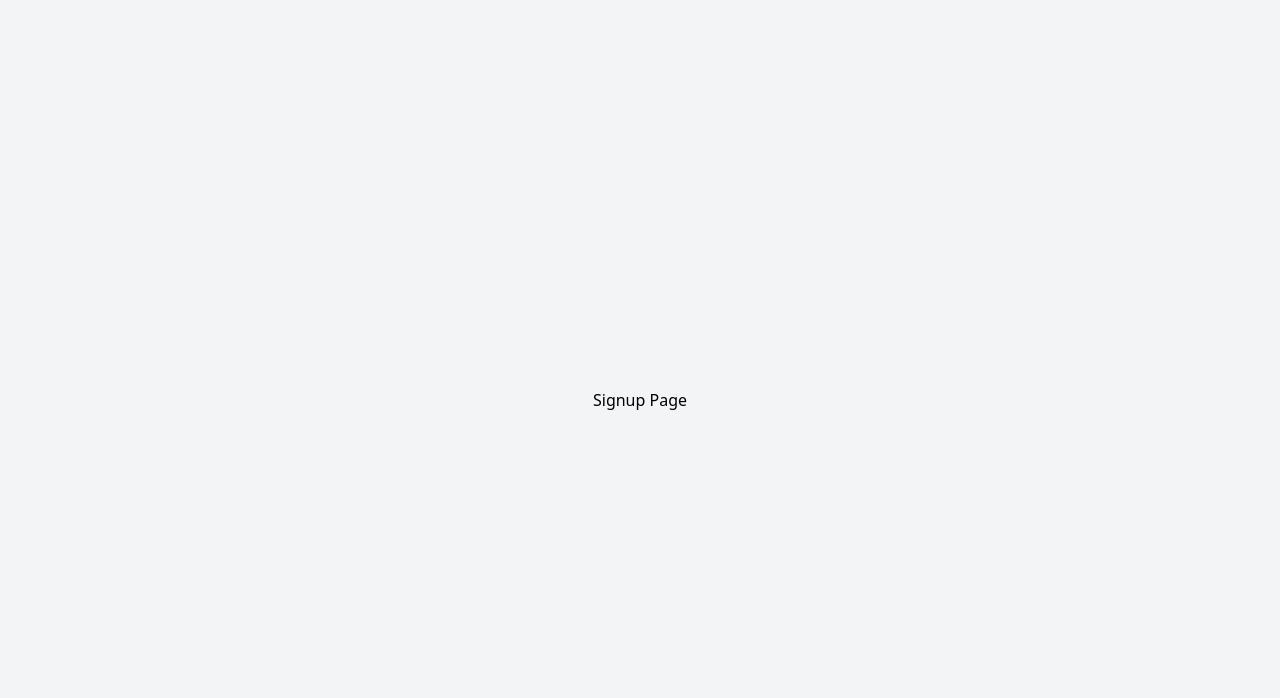
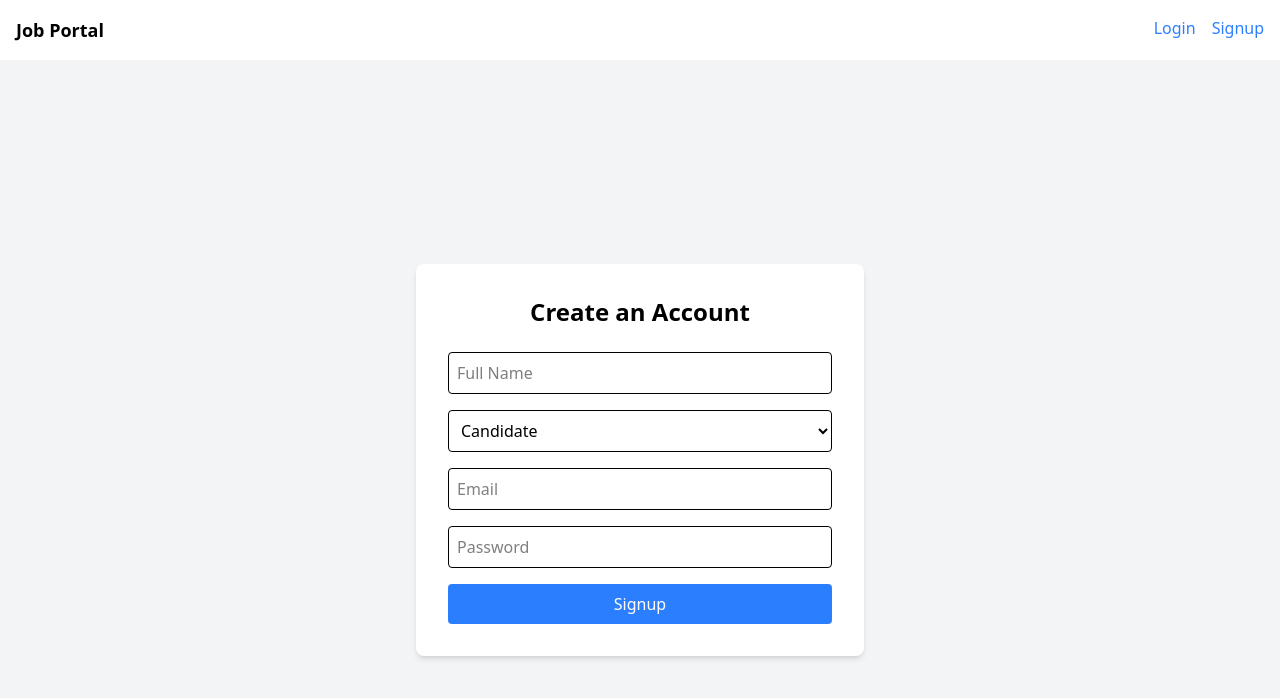
Before and after one commit to ChefnCoder/Job-Portal-AI, a React (Vite) app in the folder frontend/: page /signup in a window 1280 px wide. Shown: the top 698 px of the page. Built offline with nearby package versions, Linux system fonts and the light colour scheme.

Commit message:
Added Login & Signup UI with Tailwind CSS

```diff
--- a/frontend/src/App.jsx
+++ b/frontend/src/App.jsx
@@ -1,5 +1,5 @@
 import React from 'react'
-import { Routes, Route } from "react-router-dom";
+import { Routes, Route, Link } from "react-router-dom";
 import Home from "./pages/Home";
 import Login from "./pages/Login";
 import Signup from "./pages/Signup";
@@ -11,6 +11,15 @@ import Applications from "./pages/Applications";
 function App() {
   return (
     <div className="min-h-screen bg-gray-100">
+
+      <nav className="p-4 bg-white shadow-md flex justify-between">
+        <Link to="/" className="text-lg font-bold">Job Portal</Link>
+        <div className="space-x-4">
+          <Link to="/login" className="text-blue-500">Login</Link>
+          <Link to="/signup" className="text-blue-500">Signup</Link>
+        </div>
+      </nav>
+
       <Routes>
         <Route path="/" element={<Home />} />
         <Route path="/login" element={<Login />} />
--- /dev/null
+++ b/frontend/src/components/AuthForm.jsx
@@ -0,0 +1,79 @@
+import { useState } from "react";
+
+export default function AuthForm({ type, onSubmit }) {
+  const [formData, setFormData] = useState({
+    name: "",
+    email: "",
+    password: "",
+    role: "candidate", // Default role
+  });
+
+  const handleChange = (e) => {
+    setFormData({ ...formData, [e.target.name]: e.target.value });
+  };
+
+  const handleSubmit = (e) => {
+    e.preventDefault();
+    onSubmit(formData);
+  };
+
+  return (
+    <div className="flex items-center justify-center min-h-screen bg-gray-100">
+      <div className="w-full max-w-md p-8 bg-white rounded-lg shadow-md">
+        <h2 className="text-2xl font-bold text-center mb-6">
+          {type === "login" ? "Login to Your Account" : "Create an Account"}
+        </h2>
+
+        <form onSubmit={handleSubmit} className="space-y-4">
+          {type === "signup" && (
+            <>
+              <input
+                type="text"
+                name="name"
+                placeholder="Full Name"
+                value={formData.name}
+                onChange={handleChange}
+                className="w-full p-2 border rounded"
+                required
+              />
+              <select
+                name="role"
+                value={formData.role}
+                onChange={handleChange}
+                className="w-full p-2 border rounded"
+                required
+              >
+                <option value="candidate">Candidate</option>
+                <option value="recruiter">Recruiter</option>
+              </select>
+            </>
+          )}
+          <input
+            type="email"
+            name="email"
+            placeholder="Email"
+            value={formData.email}
+            onChange={handleChange}
+            className="w-full p-2 border rounded"
+            required
+          />
+          <input
+            type="password"
+            name="password"
+            placeholder="Password"
+            value={formData.password}
+            onChange={handleChange}
+            className="w-full p-2 border rounded"
+            required
+          />
+          <button
+            type="submit"
+            className="w-full p-2 text-white bg-blue-500 rounded hover:bg-blue-600 transition"
+          >
+            {type === "login" ? "Login" : "Signup"}
+          </button>
+        </form>
+      </div>
+    </div>
+  );
+}
--- a/frontend/src/pages/Login.jsx
+++ b/frontend/src/pages/Login.jsx
@@ -1,5 +1,11 @@
-import React from "react";
+import AuthForm from "../components/AuthForm";
 
 export default function Login() {
-  return <div className="flex items-center justify-center min-h-screen">Login Page</div>;
+
+  const handleLogin = (formData) => {
+    console.log("Logging in with:", formData);
+    // Here we will integrate API call later
+  };
+
+  return <AuthForm type="login" onSubmit={handleLogin} />;
 }
--- a/frontend/src/pages/Signup.jsx
+++ b/frontend/src/pages/Signup.jsx
@@ -1,5 +1,10 @@
-import React from "react";
+import AuthForm from "../components/AuthForm";
 
 export default function Signup() {
-  return <div className="flex items-center justify-center min-h-screen">Signup Page</div>;
+  const handleSignup = (formData) => {
+    console.log("Signing up with:", formData);
+    // Here we will integrate API call later
+  };
+
+  return <AuthForm type="signup" onSubmit={handleSignup} />;
 }
```
